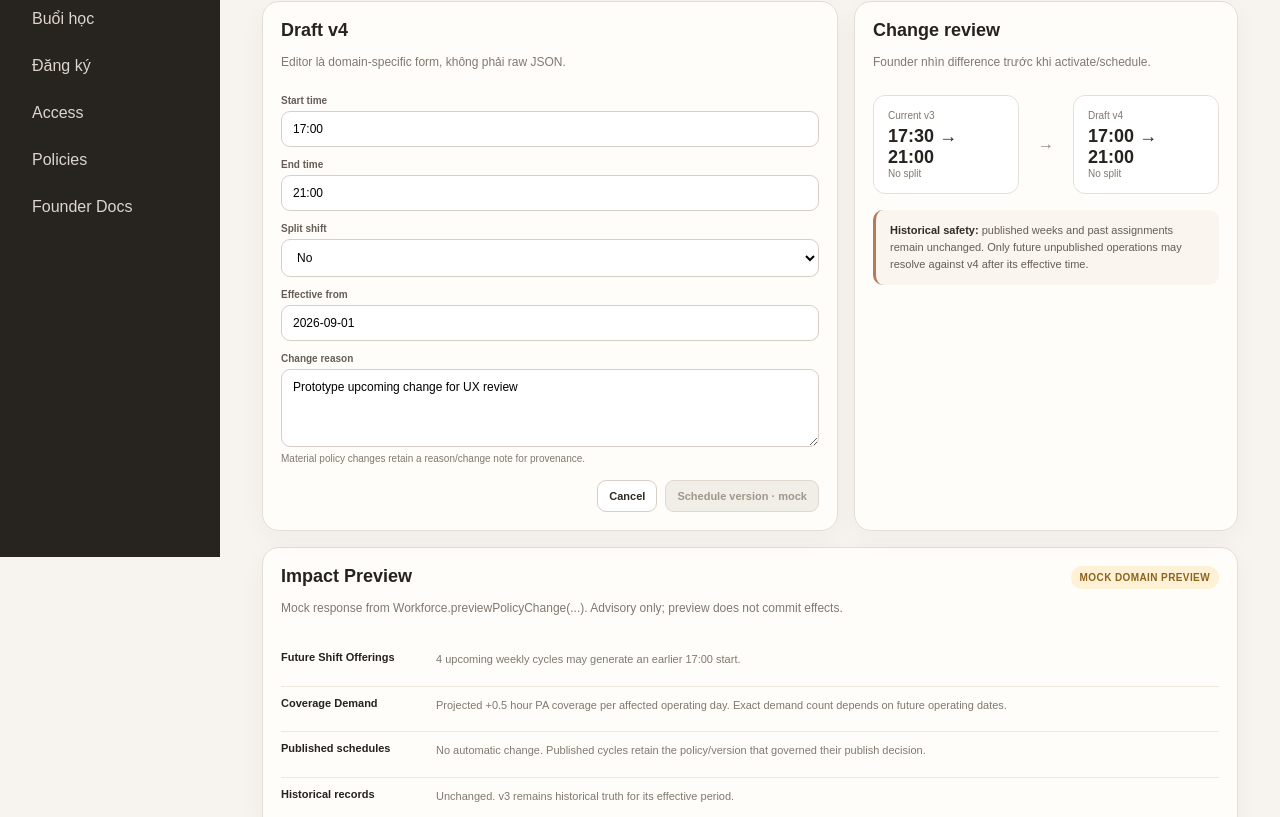
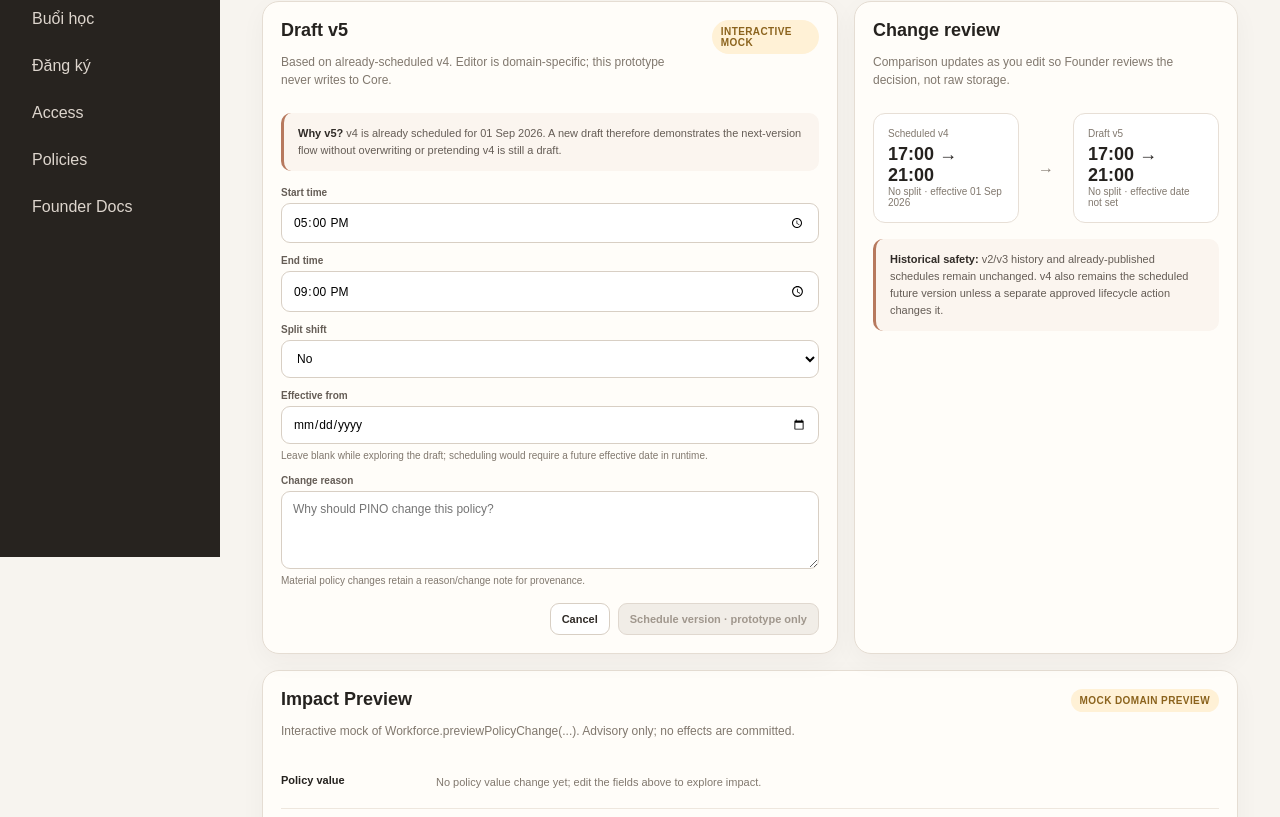
Before and after one commit to vmtct/pino-team-os, a Next.js app: page /founder/policies/workforce/evening-shift/new in a window 1280 px wide. Shown: the part 243-1060 px from the top of the page. Built offline with nearby package versions, Linux system fonts and the light colour scheme.

Commit message:
prototype: align policy draft page with scheduled v4

```diff
--- a/app/founder/policies/workforce/evening-shift/new/page.tsx
+++ b/app/founder/policies/workforce/evening-shift/new/page.tsx
@@ -1,49 +1,18 @@
 import Link from "next/link";
 import { PolicyShell } from "../../../policy-shell";
 import styles from "../../../policies.module.css";
+import { NewEveningShiftVersionForm } from "./new-version-form";
 
 export default function NewEveningShiftVersionPage(){return <PolicyShell
-  title="Create policy version"
-  subtitle="Prototype flow cho một policy change: edit draft → review difference → inspect domain-owned impact preview → schedule. Không có write action ở prototype này."
+  title="Create next policy version"
+  subtitle="Interactive prototype: start from the latest scheduled version, edit a new draft, inspect the difference and domain-owned impact preview. No write action exists here."
 >
   <Link className={styles.back} href="/founder/policies/workforce/evening-shift">← Evening Assistant Shift</Link>
 
-  <section className={styles.workspace}>
-    <div className={styles.panel}>
-      <div className={styles.panelHeader}><div><h2>Draft v4</h2><p>Editor là domain-specific form, không phải raw JSON.</p></div></div>
-      <div className={styles.form}>
-        <div className={styles.field}><label>Start time</label><input defaultValue="17:00" aria-label="Start time"/></div>
-        <div className={styles.field}><label>End time</label><input defaultValue="21:00" aria-label="End time"/></div>
-        <div className={styles.field}><label>Split shift</label><select defaultValue="NO" aria-label="Split shift"><option value="NO">No</option><option value="YES">Yes</option></select></div>
-        <div className={styles.field}><label>Effective from</label><input defaultValue="2026-09-01" aria-label="Effective from"/></div>
-        <div className={styles.field}><label>Change reason</label><textarea defaultValue="Prototype upcoming change for UX review" aria-label="Change reason"/><span className={styles.hint}>Material policy changes retain a reason/change note for provenance.</span></div>
-      </div>
-      <div className={styles.footerActions}><Link className={styles.buttonGhost} href="/founder/policies/workforce/evening-shift">Cancel</Link><span className={styles.buttonDisabled}>Schedule version · mock</span></div>
-    </div>
-
-    <aside className={styles.panel}>
-      <div className={styles.panelHeader}><div><h2>Change review</h2><p>Founder nhìn difference trước khi activate/schedule.</p></div></div>
-      <div className={styles.compare}>
-        <div className={styles.compareCard}><span>Current v3</span><strong>17:30 → 21:00</strong><span>No split</span></div>
-        <div className={styles.arrow}>→</div>
-        <div className={styles.compareCard}><span>Draft v4</span><strong>17:00 → 21:00</strong><span>No split</span></div>
-      </div>
-      <div className={`${styles.notice} ${styles.sectionGap}`}><strong>Historical safety:</strong> published weeks and past assignments remain unchanged. Only future unpublished operations may resolve against v4 after its effective time.</div>
-    </aside>
-  </section>
+  <NewEveningShiftVersionForm/>
 
   <section className={`${styles.panel} ${styles.sectionGap}`}>
-    <div className={styles.panelHeader}><div><h2>Impact Preview</h2><p>Mock response from Workforce.previewPolicyChange(...). Advisory only; preview does not commit effects.</p></div><span className={`${styles.badge} ${styles.prototype}`}>MOCK DOMAIN PREVIEW</span></div>
-    <div className={styles.impact}>
-      <div className={styles.impactRow}><strong>Future Shift Offerings</strong><span>4 upcoming weekly cycles may generate an earlier 17:00 start.</span></div>
-      <div className={styles.impactRow}><strong>Coverage Demand</strong><span>Projected +0.5 hour PA coverage per affected operating day. Exact demand count depends on future operating dates.</span></div>
-      <div className={styles.impactRow}><strong>Published schedules</strong><span>No automatic change. Published cycles retain the policy/version that governed their publish decision.</span></div>
-      <div className={styles.impactRow}><strong>Historical records</strong><span>Unchanged. v3 remains historical truth for its effective period.</span></div>
-    </div>
-  </section>
-
-  <section className={`${styles.panel} ${styles.sectionGap}`}>
-    <div className={styles.panelHeader}><div><h2>Security & audit preview</h2><p>Runtime implementation will require canonical Access Control and audit.</p></div></div>
+    <div className={styles.panelHeader}><div><h2>Security & audit preview</h2><p>Runtime implementation will require canonical Access Control and audit before any Schedule/Activate action exists.</p></div></div>
     <div className={styles.legend}>
       <div className={styles.legendRow}><span>Permission</span><span>workforce.policy.manage @ GLOBAL</span></div>
       <div className={styles.legendRow}><span>Audit</span><span>Draft/version creation + schedule/activation must emit privileged policy audit events.</span></div>
```
